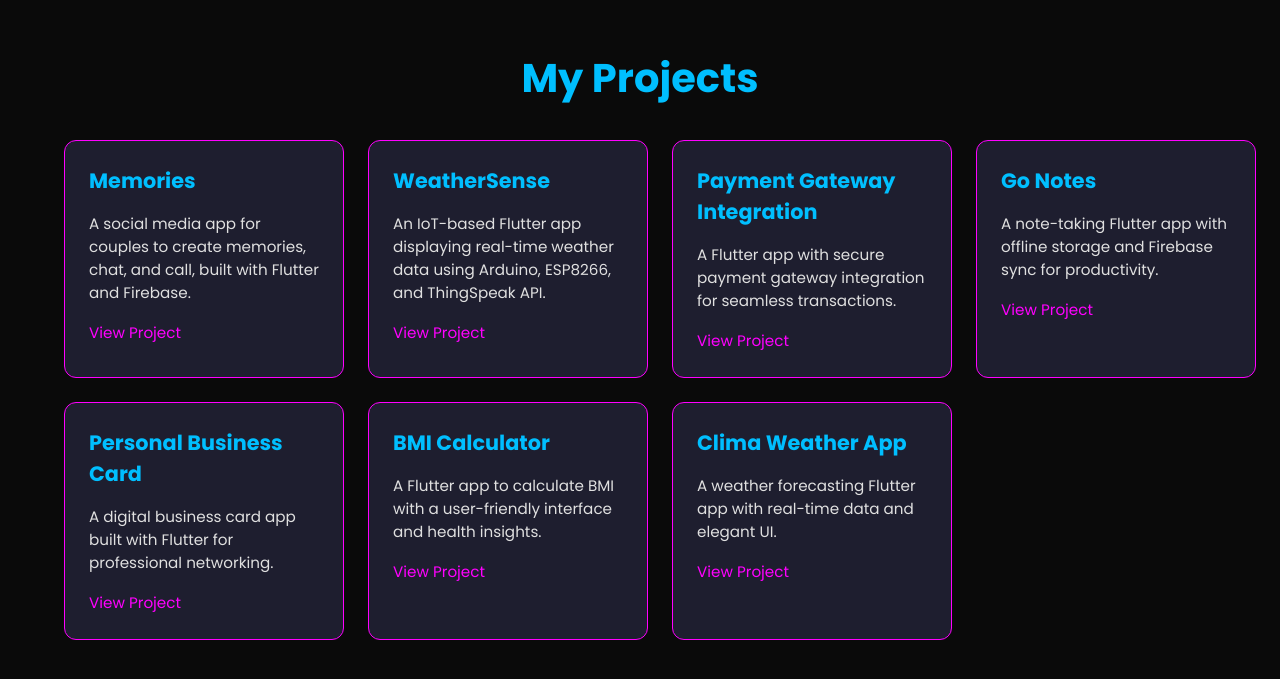
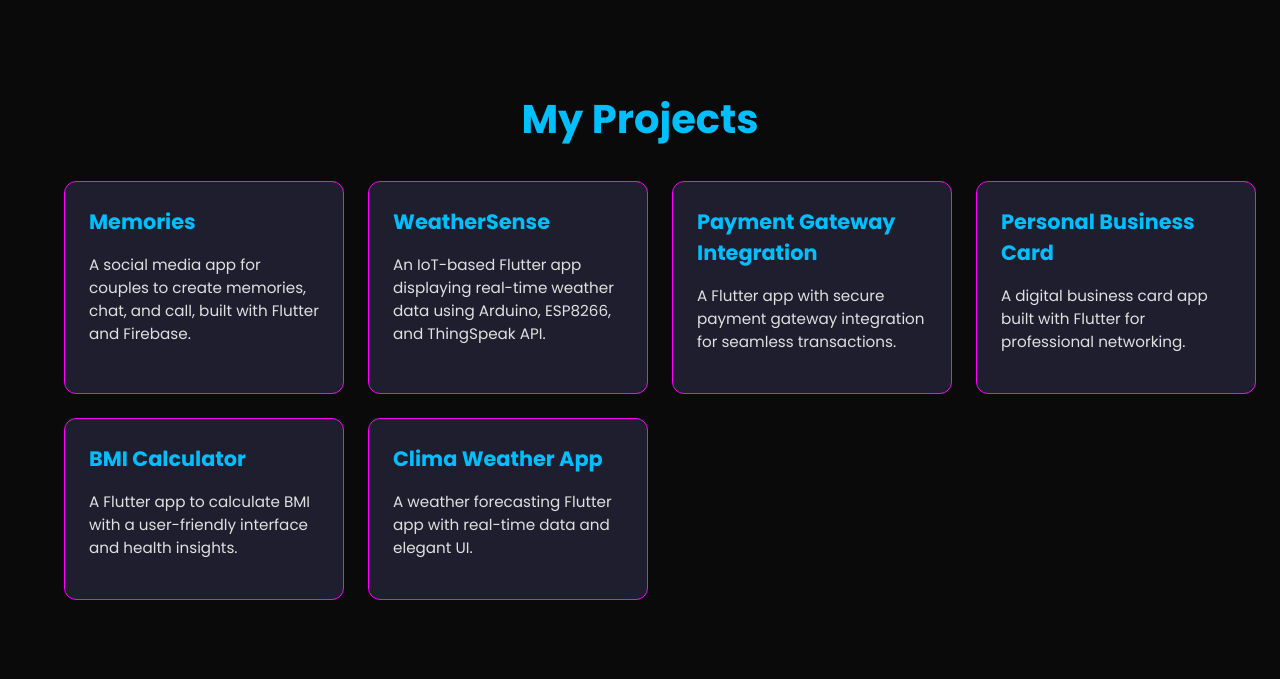
Before and after one commit to rohit21t2/rohit21t2.github.io, a plain HTML site: page index.html in a window 1280 px wide. Shown: the part 2488-3167 px from the top of the page. Drawn offline with Linux system fonts and the light colour scheme.

Commit message:
Update index.html

```diff
--- a/index.html
+++ b/index.html
@@ -491,9 +491,7 @@
     <section id="about">
       <h2>About Me</h2>
       <div class="about-content">
-        <p>I’m a Flutter enthusiast who thrives on crafting vibrant, cross-platform mobile apps with stunning UI/UX and seamless backend integration. My creativity shines through in building user-centric solutions, from IoT-based weather apps to social platforms, using Dart, Firebase, and tools like Figma and Penpot.</p>
-        <p>Beyond mobile development, I bring responsive and modern websites to life with HTML, CSS, and JavaScript, ensuring a cohesive digital experience across platforms.</p>
-        <p>With a B.Tech in Computer Science and Engineering, I combine technical expertise with a passion for problem-solving. I’ve earned certifications in Flutter, UI/UX Designing, Android App Development, and DBMS from Tutedude, as well as Web Development from Internshala, equipping me to deliver impactful and scalable digital solutions.</p>
+        <p>I'm a passionate Flutter developer with a B.Tech in Computer Science and Engineering, driven by a knack for building cross-platform mobile apps that are both functional and visually appealing. My expertise lies in Dart, Flutter, Firebase, and UI/UX design, Backend & API integration and Web Design. I thrive on solving complex problems and delivering scalable solutions with a user-centric approach. I have earned certifications in Flutter, UI/UX Designing, Android App Development, and DBMS from Tutedude, as well as Web Development from Internshala, enhancing my ability to create impactful digital solutions</p>
       </div>
     </section>
 
@@ -527,37 +525,26 @@
         <div class="project-card">
           <h3>Memories</h3>
           <p>A social media app for couples to create memories, chat, and call, built with Flutter and Firebase.</p>
-          <a href="https://github.com/rohit21t2/memories" target="_blank">View Project</a>
         </div>
         <div class="project-card">
           <h3>WeatherSense</h3>
           <p>An IoT-based Flutter app displaying real-time weather data using Arduino, ESP8266, and ThingSpeak API.</p>
-          <a href="https://github.com/rohit21t2/weathersense" target="_blank">View Project</a>
         </div>
         <div class="project-card">
           <h3>Payment Gateway Integration</h3>
           <p>A Flutter app with secure payment gateway integration for seamless transactions.</p>
-          <a href="https://github.com/rohit21t2/payment-gateway" target="_blank">View Project</a>
-        </div>
-        <div class="project-card">
-          <h3>Go Notes</h3>
-          <p>A note-taking Flutter app with offline storage and Firebase sync for productivity.</p>
-          <a href="https://github.com/rohit21t2/go-notes" target="_blank">View Project</a>
         </div>
         <div class="project-card">
           <h3>Personal Business Card</h3>
           <p>A digital business card app built with Flutter for professional networking.</p>
-          <a href="https://github.com/rohit21t2/business-card" target="_blank">View Project</a>
         </div>
         <div class="project-card">
           <h3>BMI Calculator</h3>
           <p>A Flutter app to calculate BMI with a user-friendly interface and health insights.</p>
-          <a href="https://github.com/rohit21t2/bmi-calculator" target="_blank">View Project</a>
         </div>
         <div class="project-card">
           <h3>Clima Weather App</h3>
           <p>A weather forecasting Flutter app with real-time data and elegant UI.</p>
-          <a href="https://github.com/rohit21t2/clima" target="_blank">View Project</a>
         </div>
       </div>
     </section>
```
